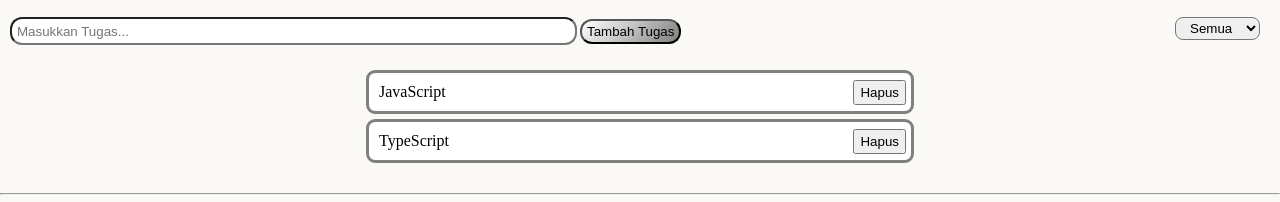
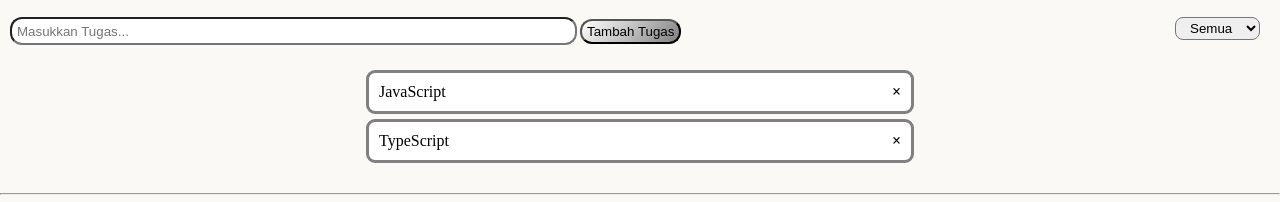
Before and after one commit to zgene2512-stack/dailyBoard, a plain HTML site: page index.html in a window 1280 px wide. Shown: the part 580-782 px from the top of the page. Drawn offline with Linux system fonts and the light colour scheme; no server answers.

Commit message:
Update tombol hapus tugas sama yang drag and drop

```diff
--- a/style.css
+++ b/style.css
@@ -162,7 +162,7 @@ body{
     transition: 0.3s;
 }
 
-.li:hover{
+.move{
     background: gray;
     transform: scale(1.03);
 }
@@ -174,6 +174,12 @@ body{
     top: 7px;
     right: 5px;
     padding: 3px 5px;
+    font-weight: bold;
+}
+
+.hapus-tugas:hover{
+    background: gray;
+    border-radius: 12px;
 }
 
 .hide{
@@ -290,7 +296,7 @@ body{
     border: 1px solid #E2E8F0;
     width: 45%;
     border-radius: 12px;
-    height: 240px;
+    min-height: 240px;
 }
 
 .dark-mode .info-cuaca{
--- a/tugas.js
+++ b/tugas.js
@@ -182,29 +182,34 @@ export function toDoList() {
                 }
             });
 
-            const hapusBtn = document.createElement("button");
-            hapusBtn.className = "hapus-tugas";
-            hapusBtn.textContent = "Hapus";
-            hapusBtn.addEventListener("click", () => hapusTugas(listTugas.id));
+            const spanHapus = document.createElement("span");
+            spanHapus.className = "hapus-tugas";
+            spanHapus.textContent = "\u00d7";
+
+            spanHapus.addEventListener("click", () => hapusTugas(listTugas.id))
 
             li.appendChild(spanNama);
-            li.appendChild(hapusBtn);
+            li.appendChild(spanHapus);
             list.appendChild(li);
 
             // Drag and Drop
             li.setAttribute("draggable", true);
             li.addEventListener("dragstart", () => {
                 wadahPindah = listTugas.id; // Simpan ID item yang di-drag
+                li.classList.add("move")
             });
         });
 
         list.addEventListener("dragover", (e) => e.preventDefault());
         list.addEventListener("drop", (e) => {
             e.preventDefault();
+
             const targetLi = e.target.closest("li");
             if (!targetLi) return;
 
             const targetId = Number(targetLi.dataset.id);
+            targetLi.classList.remove("move")
+
 
             if (wadahPindah && wadahPindah !== targetId) {
                 // FIX 3: Tukar posisi item di dalam array daftarTugas
```
